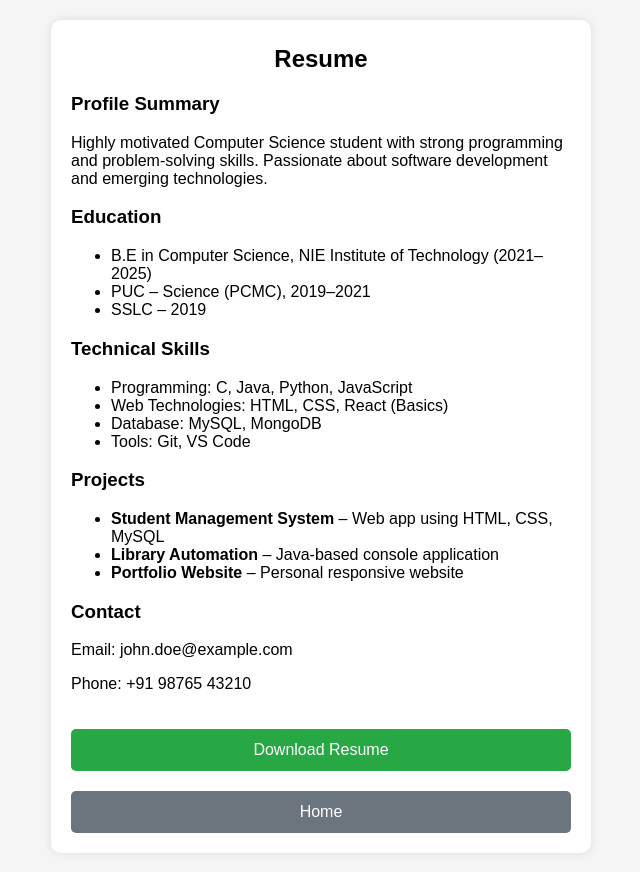
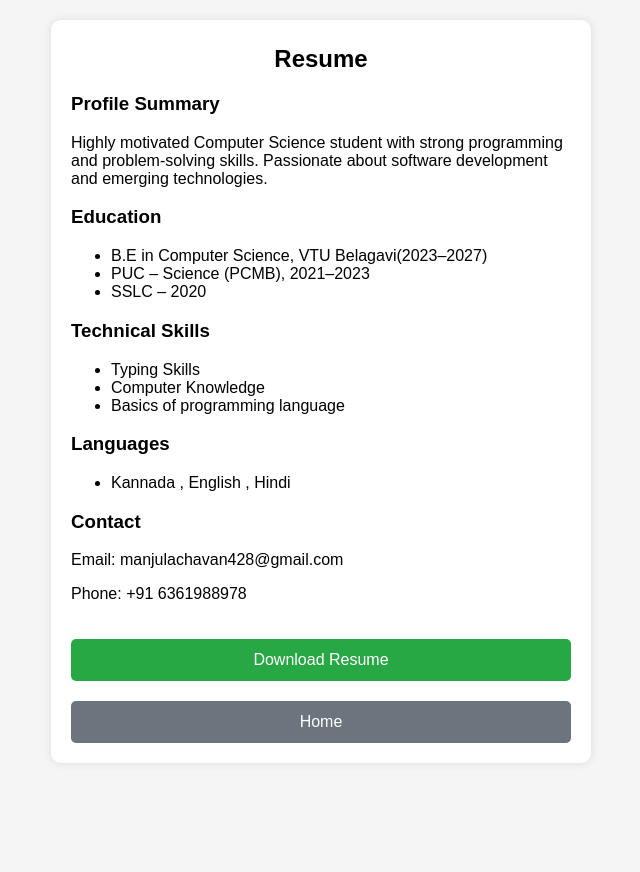
Before and after one commit to manjula8978/manjulaweb, a plain HTML site: page index.html in a window 1280 px wide. Both pictures are taken after a click on the button "Open Resume". Shown: the whole page, without its empty margins (319-959 px from the left). After the commit the page ends 800 px from the top, so only its background shows below. Drawn offline with Linux system fonts and the light colour scheme.

Commit message:
Update index.html

```diff
--- a/index.html
+++ b/index.html
@@ -105,10 +105,10 @@
 
   <img src="profile.jpg" alt="Profile Picture" class="profile-pic" />
 
-  <p><label>Name:</label> John Doe</p>
-  <p><label>Date of Birth:</label> 01-01-2004</p>
-  <p><label>USN:</label> 4NI21CS001</p>
-  <p><label>Branch:</label> Computer Science</p>
+  <p><label>Name:</label> Manjula Chavan</p>
+  <p><label>Date of Birth:</label> 28-07-2005</p>
+  <p><label>USN:</label> 2MM23CS029</p>
+  <p><label>Branch:</label> Computer Science and Engineering</p>
 
   <button class="btn" onclick="openResume()">Open Resume</button>
 </div>
@@ -122,29 +122,26 @@
 
   <h3>Education</h3>
   <ul>
-    <li>B.E in Computer Science, NIE Institute of Technology (2021–2025)</li>
-    <li>PUC – Science (PCMC), 2019–2021</li>
-    <li>SSLC – 2019</li>
+    <li>B.E in Computer Science, VTU Belagavi(2023–2027)</li>
+    <li>PUC – Science (PCMB), 2021–2023</li>
+    <li>SSLC – 2020</li>
   </ul>
 
   <h3>Technical Skills</h3>
   <ul>
-    <li>Programming: C, Java, Python, JavaScript</li>
-    <li>Web Technologies: HTML, CSS, React (Basics)</li>
-    <li>Database: MySQL, MongoDB</li>
-    <li>Tools: Git, VS Code</li>
+    <li> Typing Skills</li>
+    <li>Computer Knowledge</li>
+    <li>Basics of programming language</li>
   </ul>
 
-  <h3>Projects</h3>
+  <h3>Languages</h3>
   <ul>
-    <li><strong>Student Management System</strong> – Web app using HTML, CSS, MySQL</li>
-    <li><strong>Library Automation</strong> – Java-based console application</li>
-    <li><strong>Portfolio Website</strong> – Personal responsive website</li>
+    <li>Kannada , English , Hindi</li>
   </ul>
 
   <h3>Contact</h3>
-  <p>Email: john.doe@example.com</p>
-  <p>Phone: +91 98765 43210</p>
+  <p>Email: manjulachavan428@gmail.com</p>
+  <p>Phone: +91 6361988978</p>
 
   <a href="resume.pdf" download>
     <button class="btn download-btn">Download Resume</button>
```
